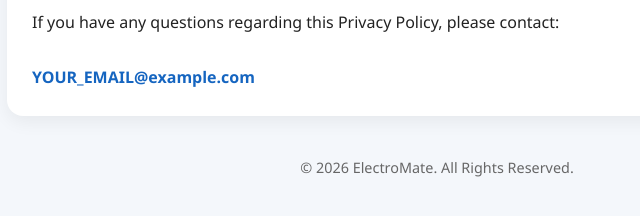
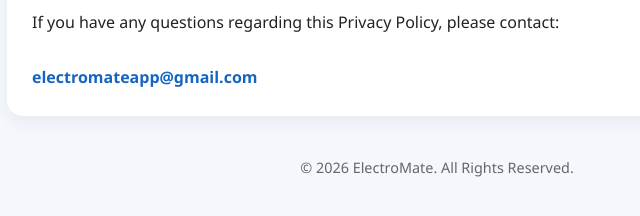
Before and after one commit to hamza-ayaz01/electromate-privacy-policy, a plain HTML site: page index.html in a window 1280 px wide. Shown: the part 1959-2175 px from the top of the page, 203-843 px from the left. Drawn offline with Linux system fonts and the light colour scheme.

Commit message:
Update email address in index.html

```diff
--- a/index.html
+++ b/index.html
@@ -230,7 +230,7 @@ If you have any questions regarding this Privacy Policy, please contact:
 <p>
 
 <a class="email" href="mailto: electromateapp@gmail.com">
-YOUR_EMAIL@example.com
+electromateapp@gmail.com
 </a>
 
 </p>
```
